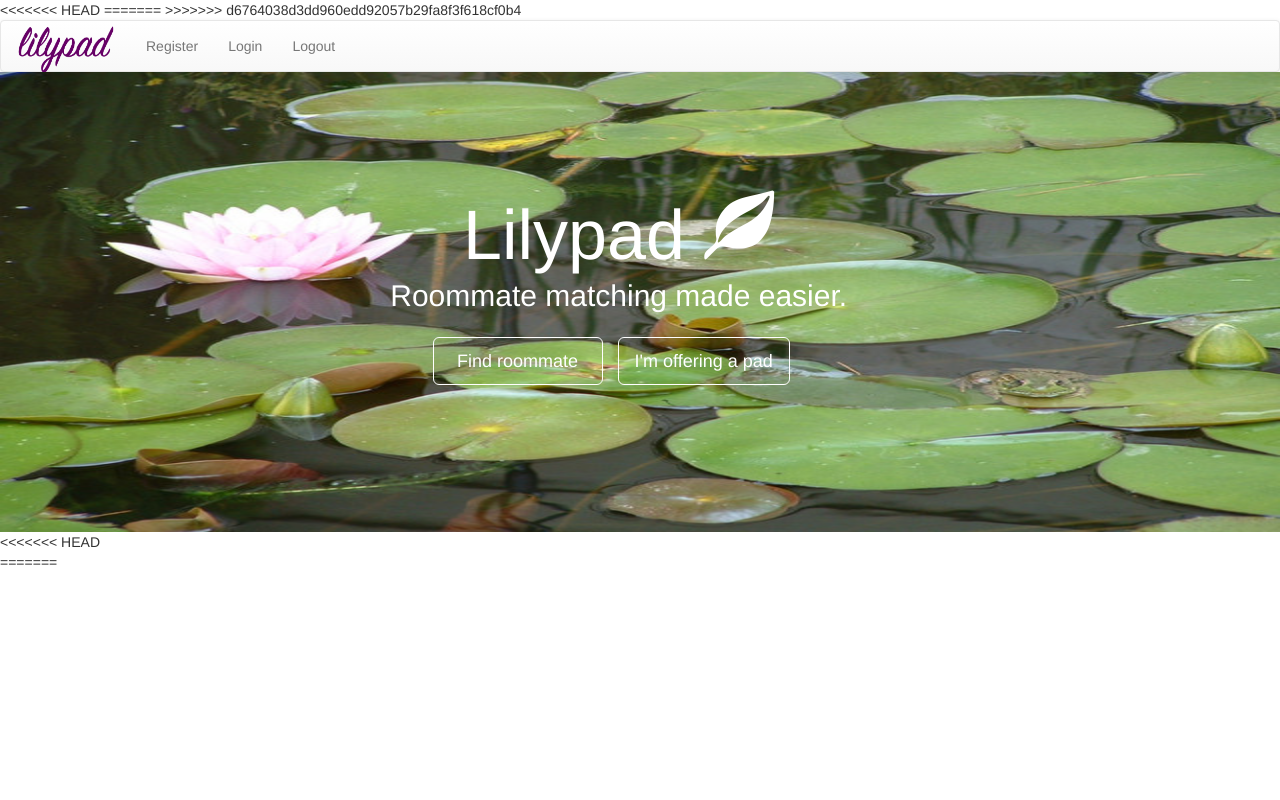
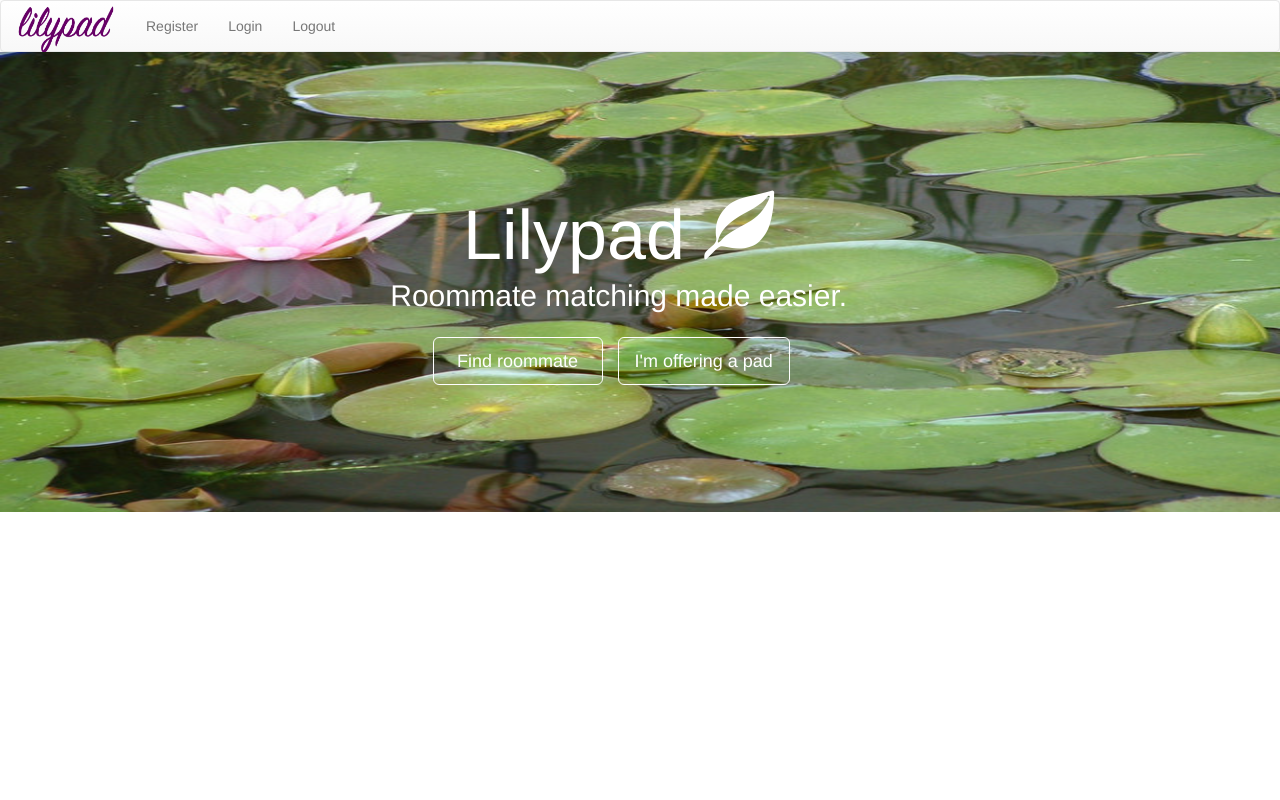
Before and after one commit to Akyya-Mayberry/spectra16, a Flask app: page / in a window 1280 px wide. Run offline with Flask 2, Linux system fonts and the light colour scheme; parts of the project's set-up code (start-up, migrations or seed data) failed here and were passed over; some libraries are stand-ins or nearby versions.

Commit message:
added cwhatnot

```diff
--- a/templates/index.html
+++ b/templates/index.html
@@ -1,5 +1,3 @@
-<<<<<<< HEAD
-
 <!DOCTYPE html>
 <html>
 <head>
@@ -23,11 +21,6 @@
 </head>
 
 <body>
-=======
-{% extends "base.html" %}
-{% block title %}Lilypad Home{% endblock %}
-{% block body %}
->>>>>>> d6764038d3dd960edd92057b29fa8f3f618cf0b4
     <nav class="navbar navbar-default">
   <div class="container-fluid">
     <div class="navbar-header">
@@ -61,18 +54,3 @@
   </div>
       </div>
   </div>
-<<<<<<< HEAD
-
-<div id="push">
-</div>
-
-
-  </div>
-</body>
-</html>
-=======
-
-  </div>
-{% endblock %}
-
->>>>>>> d6764038d3dd960edd92057b29fa8f3f618cf0b4
```
Also changed, not shown: templates/blah.html (+4 -4 lines), 1 other file.
